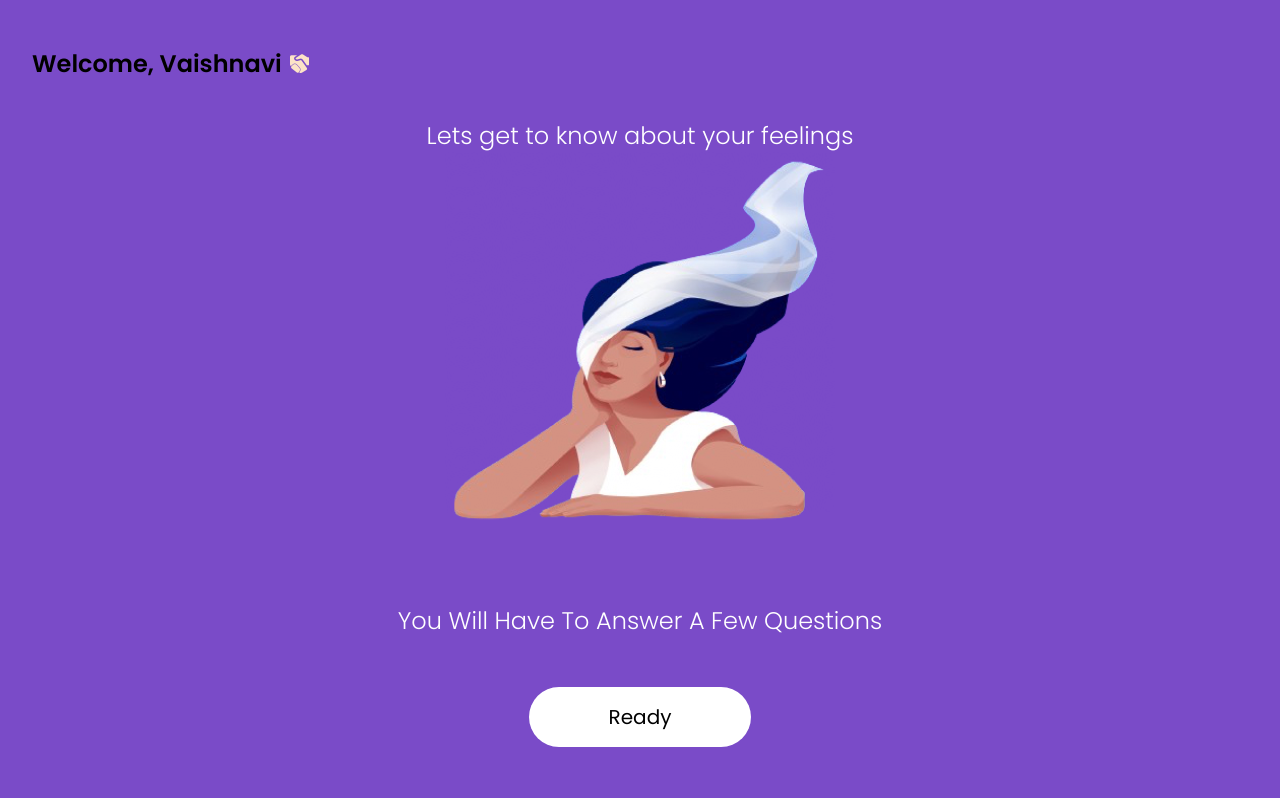
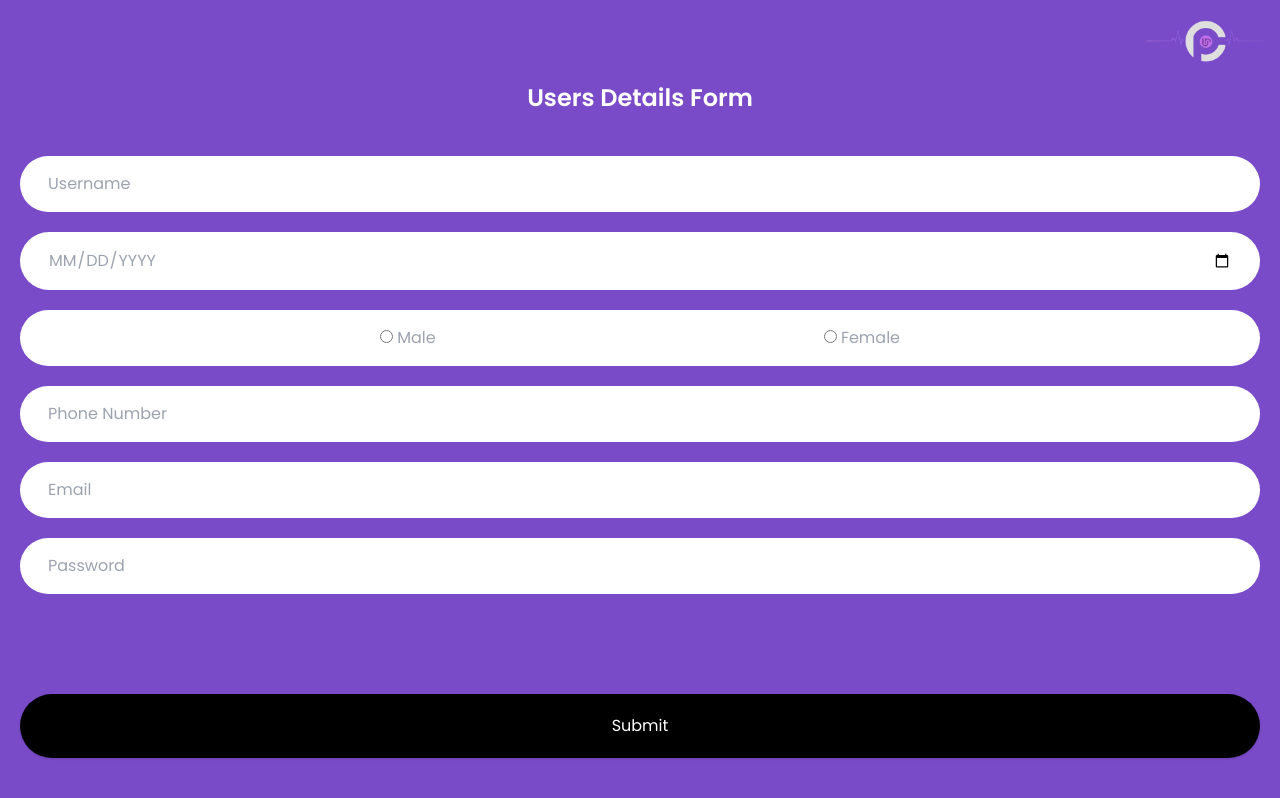
Before and after one commit to itsmechaithanya/CalmPulse, a React (Vite) app: page /details in a window 1280 px wide. Built offline with nearby package versions, Linux system fonts and the light colour scheme.

Commit message:
first commit

```diff
--- a/package.json
+++ b/package.json
@@ -12,7 +12,8 @@
   "dependencies": {
     "react": "^18.3.1",
     "react-dom": "^18.3.1",
-    "react-icons": "^5.3.0"
+    "react-icons": "^5.3.0",
+    "remixicon": "^4.3.0"
   },
   "devDependencies": {
     "@eslint/js": "^9.9.0",
--- a/src/App.jsx
+++ b/src/App.jsx
@@ -1,36 +1,44 @@
-import React, { useState } from 'react'
-import Landing from './Components/Landing'
-import SignUp from './Components/SIgnUp'
-import LoginPage from './Components/LoginPage'
-import Details from './Components/Details'
-import Home from './Components/Home'
+import React, { useState } from 'react';
+import { BrowserRouter as Router, Route, Routes } from 'react-router-dom';
+import Landing from './Components/Landing';
+import SignUp from 'src\Components\SignUp.jsx';
+import LoginPage from './Components/LoginPage';
+import Details from './Components/Details';
+import Home from './Components/Home';
 
-function   App() {
-  const [data,setdata] = useState([{
-    name:'Vaishnavi',
-    date:'20/08/24',
-    gender:'Female',
-    phoneNumber:123456789,
-    email:'vaishnavi@gmail.com',
-    password:'123456',
-  }])
+function App() {
+  const [data, setData] = useState([{
+    name: 'Vaishnavi',
+    date: '20/08/24',
+    gender: 'Female',
+    phoneNumber: 123456789,
+    email: 'vaishnavi@gmail.com',
+    password: '123456',
+  }]);
 
-  useState([{
-    question:'How long have you been working as a software engineer?',
-
-  }])
+  // The second useState is redundant unless you need to use the data.
+  const [questionData, setQuestionData] = useState([{
+    question: 'How long have you been working as a software engineer?',
+  }]);
 
   return (
-    <>
-      {/* <Landing/> */}
-      {/* <SignUp/> */}
-      {/* <LoginPage/> */}
-      {/* <Details/> */}
-      {data.map((items)=>(
-        <Home name={items.name}/>
-      ))}
-    </>
-  )
+    <Router>
+      <Routes>
+        <Route path="/" element={<Landing />} />
+        <Route path="/signup" element={<SignUp />} />
+        <Route path="/login" element={<LoginPage />} />
+        <Route path="/details" element={<Details />} />
+        <Route
+          path="/home"
+          element={
+            data.map((item, index) => (
+              <Home key={index} name={item.name} />
+            ))
+          }
+        />
+      </Routes>
+    </Router>
+  );
 }
 
-export default App
+export default App;
--- a/src/Components/Details.jsx
+++ b/src/Components/Details.jsx
@@ -1,27 +1,39 @@
-import React from 'react'
-import imggg from '../assets/247ade28c862c6b10881b9307e6df568.png'
+import React from 'react';
+import { useNavigate } from 'react-router-dom';
+import imggg from '../assets/247ade28c862c6b10881b9307e6df568.png';
 
 function Details() {
+  const navigate = useNavigate();
+
+  const handleSubmit = (e) => {
+    e.preventDefault();
+    navigate('/home');
+  };
+
   return (
     <div className='h-screen w-screen bg-[#7A4BC8]'>
         <img className='h-[20vh] absolute -top-[5vh] -right-2' src={imggg} alt="" />
         <div className='flex justify-center pt-[10vh]'>
             <h1 className='text-white text-[3vh] font-semibold'>Users Details Form</h1>
         </div>
-        <form className='flex flex-col gap-5 ml-5 mr-5 justify-center mt-10'>
-            <input className='py-4 px-7 rounded-full' type="text" placeholder='Username' />
-            <input className='py-4 px-7 rounded-full text-[#9CA3AF] uppercase' type="date" placeholder='Date' />
+        <form className='flex flex-col gap-5 ml-5 mr-5 justify-center mt-10' onSubmit={handleSubmit}>
+            <input className='py-4 px-7 rounded-full' type="text" placeholder='Username' required />
+            <input className='py-4 px-7 rounded-full text-[#9CA3AF] uppercase' type="date" placeholder='Date' required />
             <div className='flex justify-evenly bg-white rounded-full'>
-                <h1 className='text-md text-[#9CA3AF] py-4 px-7' ><input name='Gender' type="radio"/> Male</h1>
-                <h1 className='text-md text-[#9CA3AF] py-4 px-7'><input name='Gender' type="radio"/> Female</h1>
+                <h1 className='text-md text-[#9CA3AF] py-4 px-7'>
+                    <input name='Gender' type="radio" value="Male" required /> Male
+                </h1>
+                <h1 className='text-md text-[#9CA3AF] py-4 px-7'>
+                    <input name='Gender' type="radio" value="Female" required /> Female
+                </h1>
             </div>
-            <input className='py-4 px-7 rounded-full' type="number" placeholder='Phone Number' />
-            <input className='py-4 px-7 rounded-full' type="email" placeholder='Email' />
-            <input className='py-4 px-7 rounded-full' type="password" placeholder='Password' />
+            <input className='py-4 px-7 rounded-full' type="number" placeholder='Phone Number' required />
+            <input className='py-4 px-7 rounded-full' type="email" placeholder='Email' required />
+            <input className='py-4 px-7 rounded-full' type="password" placeholder='Password' required />
             <button className='bg-black text-white px-10 py-5 mt-20 rounded-full shadow' type="submit">Submit</button>
         </form>
     </div>
-  )
+  );
 }
 
-export default Details
+export default Details;
--- a/src/Components/Home.jsx
+++ b/src/Components/Home.jsx
@@ -1,6 +1,7 @@
 import React from 'react'
 import 'remixicon/fonts/remixicon.css'
 import white from '../assets/iPhone 14/c1-removebg-preview 1.png'
+
 
 function Home({name}) {
   return (
--- a/src/Components/Landing.jsx
+++ b/src/Components/Landing.jsx
@@ -1,4 +1,5 @@
 import React from 'react'
+import { Link } from 'react-router-dom';
 import logo from '../assets/logo.png'
 import mid from '../assets/mid.png'
 import FirstPageOne from '../assets/FirstPageOne.png'
@@ -12,10 +13,12 @@ function Landing() {
        <span className=' absolute top-[27%]'>
             <img src={mid} alt="" />
        </span>
-       <button className='bg-black text-white px-20 py-4 text-xl rounded-2xl absolute top-[62%] left-[23%]'>Sign Up</button>
+       <Link to="/signup">
+  <button className='bg-black text-white px-20 py-4 text-xl rounded-2xl absolute top-[62%] left-[23%]'> Sign Up </button>
+  </Link>
        <h1 className=' absolute top-[70%] left-[20%] text-white'>Already have an account?
             <span className='text-black text-xl'>
-                <a href=""> Login</a>
+            <Link to="/login"> Login</Link>
             </span>
         </h1>
         <span className=' absolute bottom-[-18vh]'>
--- a/src/Components/SignUp.jsx
+++ b/src/Components/SignUp.jsx
@@ -1,6 +1,7 @@
-import React from 'react'
-import imgg from '../assets/b08f403ff43bbe883c702ab13eccb016.png'
-import imggg from '../assets/247ade28c862c6b10881b9307e6df568.png'
+import React from 'react';
+import { Link } from 'react-router-dom';
+import imgg from '../assets/b08f403ff43bbe883c702ab13eccb016.png';
+import imggg from '../assets/247ade28c862c6b10881b9307e6df568.png';
 import { FcGoogle } from "react-icons/fc";
 
 function SignUp() {
@@ -9,7 +10,9 @@ function SignUp() {
         <img className='h-[20vh] absolute -top-[5vh] -right-2' src={imggg} alt="" />
         <h1 className='text-white text-3xl font-semibold flex justify-center pt-[10vh]'>Sign Up</h1>
         <div className='flex flex-col justify-center mt-[3vh] items-center'>
-            <button className='text-white bg-black px-8 flex justify-center items-center py-5 rounded-full gap-3 shadow'><FcGoogle size={"1.5em"} />Sign up with Google</button>
+            <button className='text-white bg-black px-8 flex justify-center items-center py-5 rounded-full gap-3 shadow'>
+                <FcGoogle size={"1.5em"} />Sign up with Google
+            </button>
         </div>
         <div className='flex justify-center mt-2'>
             <h1 className=' capitalize'>Or continue with Email</h1>
@@ -24,19 +27,28 @@ function SignUp() {
           <input className='h-5 w-5 ml-4 mr-5 bg-red-900 shadow' type="checkbox" />
           <h1 className='text-white capitalize'>I agree with the Terms of Service and Privacy policy</h1>
         </div>
-          <div className='flex justify-end mt-5 mr-20 '>
-            <button className='bg-black text-white  px-8 py-5 rounded-full shadow'>Create Account</button>
-          </div>
-          <div className='flex justify-end mt-10 mr-5 text-white'>
-            <h1 className=' capitalize'><a href="">Already have an account?</a></h1>
-          </div>
-          <div className='flex justify-end mt-2 mr-5 '>
-            <button className='bg-black text-white px-16 py-5 rounded-full shadow'>Log In</button>
-          </div>
+        <div className='flex justify-end mt-5 mr-20 '>
+          <Link to="/details">
+            <button className='bg-black text-white px-8 py-5 rounded-full shadow'>
+              Create Account
+            </button>
+          </Link>
+        </div>
+        <div className='flex justify-end mt-10 mr-5 text-white'>
+          <h1 className='capitalize'>
+            Already have an account?
+          </h1>
+        </div>
+        <div className='flex justify-end mt-2 mr-5'>
+          <Link to="/login">
+            <button className='bg-black text-white px-16 py-5 rounded-full shadow'>
+              Log In
+            </button>
+          </Link>
+        </div>
         <img className='absolute -bottom-[30vh] -left-[11vh] h-[60vh]' src={imgg} alt="" />
-
     </div>
-  )
+  );
 }
 
-export default SignUp
+export default SignUp;
```
Also changed, not shown: src/Components/LoginPage.jsx (+30 -15 lines), 1 other file (tests, documents, lock files or other folders).
